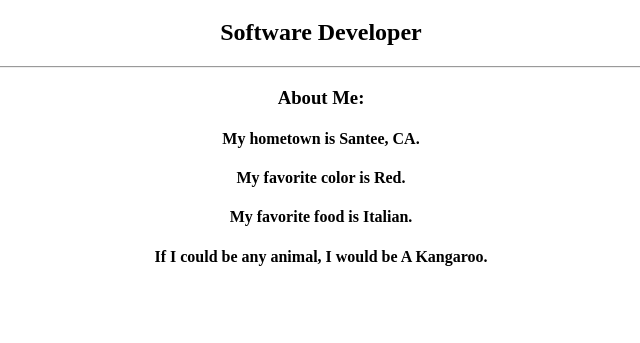
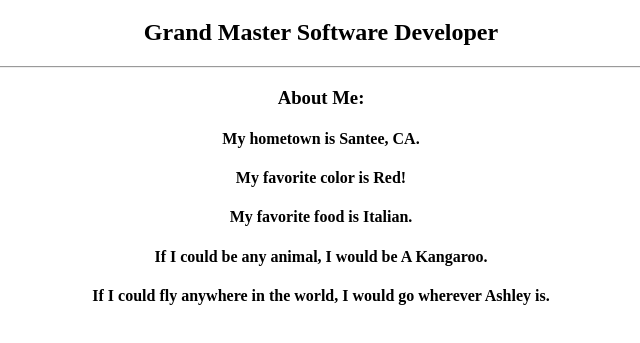
Before and after one commit to BamBerto/my-profile, a plain HTML site: page index.html in a window 1280 px wide. Shown: the part 61-404 px from the top of the page, without its empty margins (319-959 px from the left). Drawn offline with Linux system fonts and the light colour scheme.

Commit message:
added if i could fly in index.html

```diff
--- a/index.html
+++ b/index.html
@@ -8,13 +8,15 @@
 		  <body>
 			<div align="center">
 				<h1>Robert Fielding</h1>
-				<h2>Software Developer</h2>
+				<h2>Grand Master Software Developer</h2>
 				<hr>
 				<h3>About Me:</h3>
 					<h4>My hometown is Santee, CA.</h4>
-					<h4>My favorite color is Red.</h4>
+					<h4>My favorite color is Red!</h4>
 					<h4>My favorite food is Italian.</h4>
 					<h4>If I could be any animal, I would be A Kangaroo.</h4>
-			</div>
+                    <h4>If I could fly anywhere in the world, I would go wherever Ashley is.</h4>
+
+                </div>
 		  </body>
 		</html>
```
